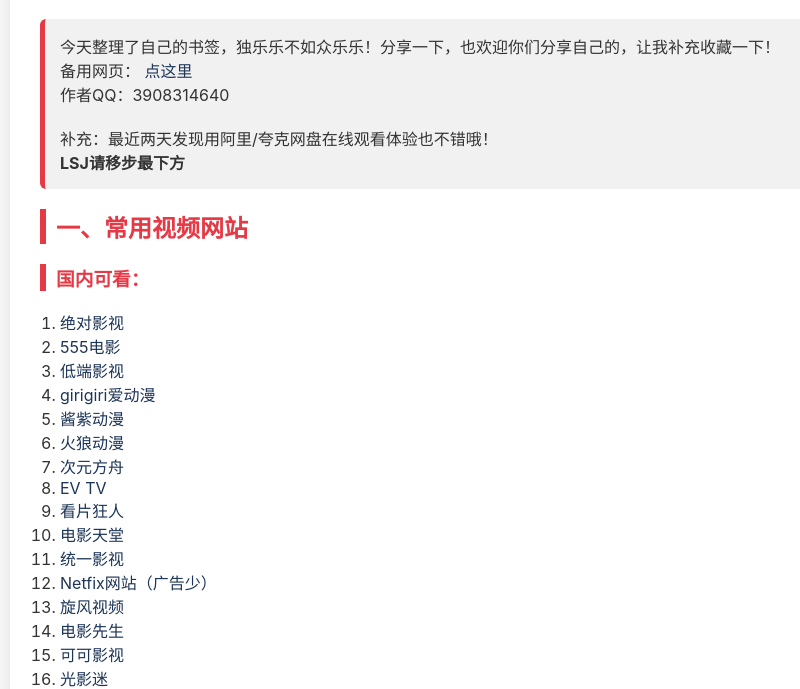
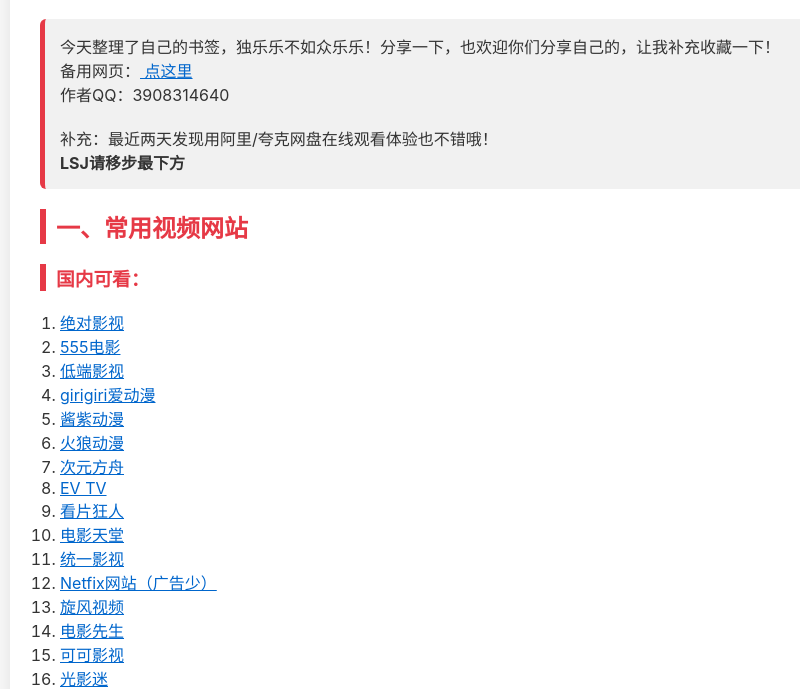
Before and after one commit to pdx911/daohang, a plain HTML site: page index.html in a window 1280 px wide. Shown: the part 120-809 px from the top of the page, without its empty margins (150-950 px from the left). Drawn offline with Linux system fonts and the light colour scheme.

Commit message:
Update index.html

```diff
--- a/index.html
+++ b/index.html
@@ -26,12 +26,12 @@
       padding-left: 10px;
     }
     a {
-      color: #1d3557;
-      text-decoration: none;
+      color: #0066cc;
+      text-decoration: underline;
       word-break: break-all;
     }
     a:hover {
-      text-decoration: underline;
+      color: #004999;
     }
     ol {
       padding-left: 20px;
```
